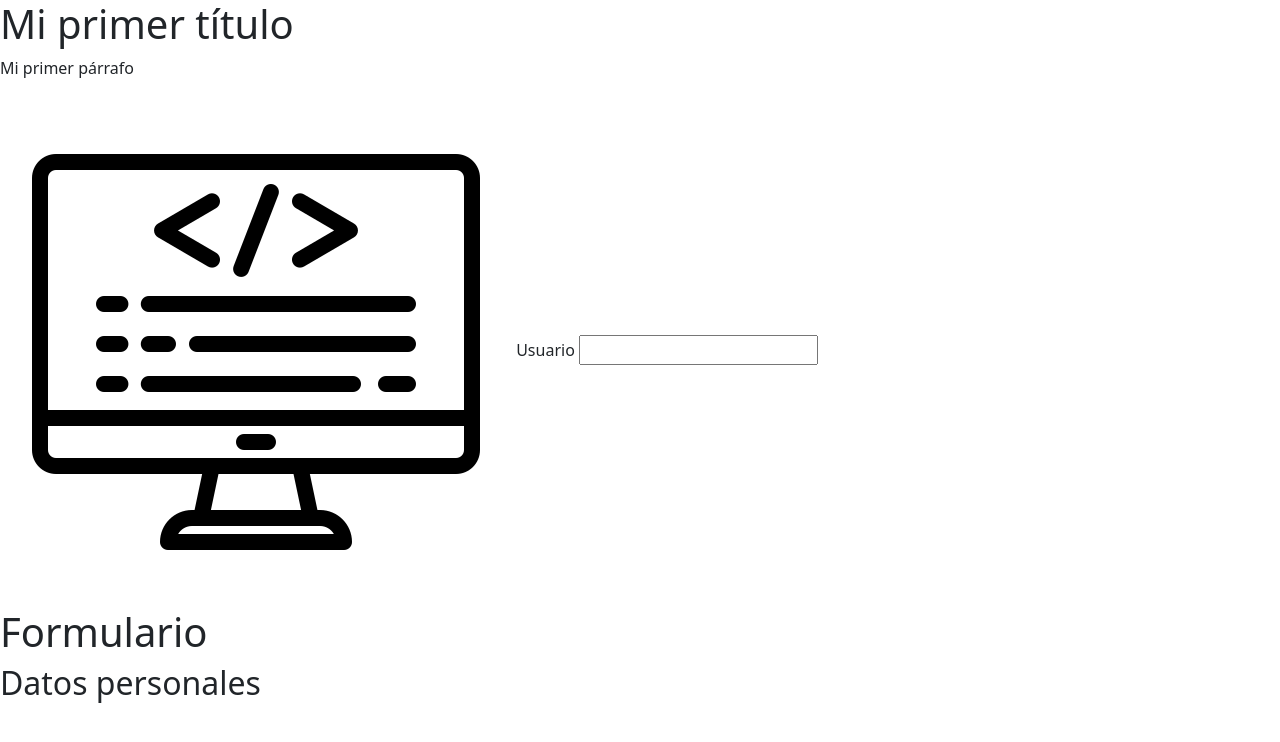
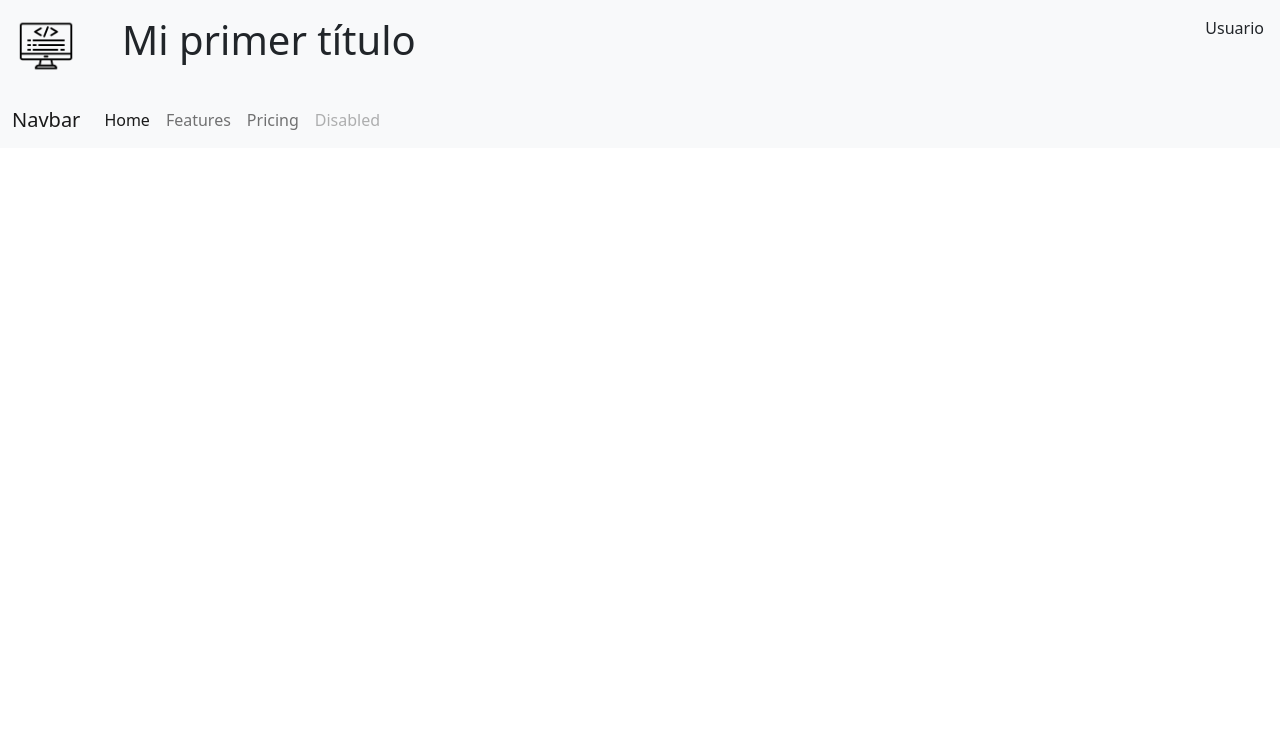
Before and after one commit to CarlosGmz-30/Desarrollo_Movil, a plain HTML site: page WEB/index.html in a window 1280 px wide. Drawn offline with Linux system fonts and the light colour scheme.

Commit message:
Header y barra de navegación terminada

```diff
--- a/WEB/index.html
+++ b/WEB/index.html
@@ -12,16 +12,52 @@
 
 <body>
     <header>
-        <h1>Mi primer título</h1>
-        <p>Mi primer párrafo</p>
-        <div>
-            <img src="./assets/img/logo2.png" alt="Primer - Práctica ">
-            <label for="">Usuario</label>
-            <input type="text">
-            <h1>Formulario</h1>
-            <h2>Datos personales</h2>
+        <div class="row p-3 bg-light">
+            <div class="col-2 col-md-1">
+                <img width="60" height="60" src="./assets/img/logo2.png" alt="Primer - Práctica" />
+            </div>
+
+            <div class="col-7 col-md-3">
+                <h1>Mi primer título</h1>
+            </div>
+
+            <div class="col-3 col-md-8 text-end">
+                <label for="">Usuario</label>
+            </div>
         </div>
     </header>
+
+    <nav class="navbar navbar-expand-lg navbar-light bg-light">
+        <div class="container-fluid">
+            <a class="navbar-brand" href="#">Navbar</a>
+            <button class="navbar-toggler" type="button" data-bs-toggle="collapse" data-bs-target="#navbarNav"
+                aria-controls="navbarNav" aria-expanded="false" aria-label="Toggle navigation">
+                <span class="navbar-toggler-icon"></span>
+            </button>
+            <div class="collapse navbar-collapse" id="navbarNav">
+                <ul class="navbar-nav">
+                    <li class="nav-item">
+                        <a class="nav-link active" aria-current="page" href="#">Home</a>
+                    </li>
+                    <li class="nav-item">
+                        <a class="nav-link" href="#">Features</a>
+                    </li>
+                    <li class="nav-item">
+                        <a class="nav-link" href="#">Pricing</a>
+                    </li>
+                    <li class="nav-item">
+                        <a class="nav-link disabled">Disabled</a>
+                    </li>
+                </ul>
+            </div>
+        </div>
+    </nav>
+
+    <section>
+
+    </section>
+
+
     <script src="./js/bootstrap.bundle.min.js"></script>
 </body>
 
```
